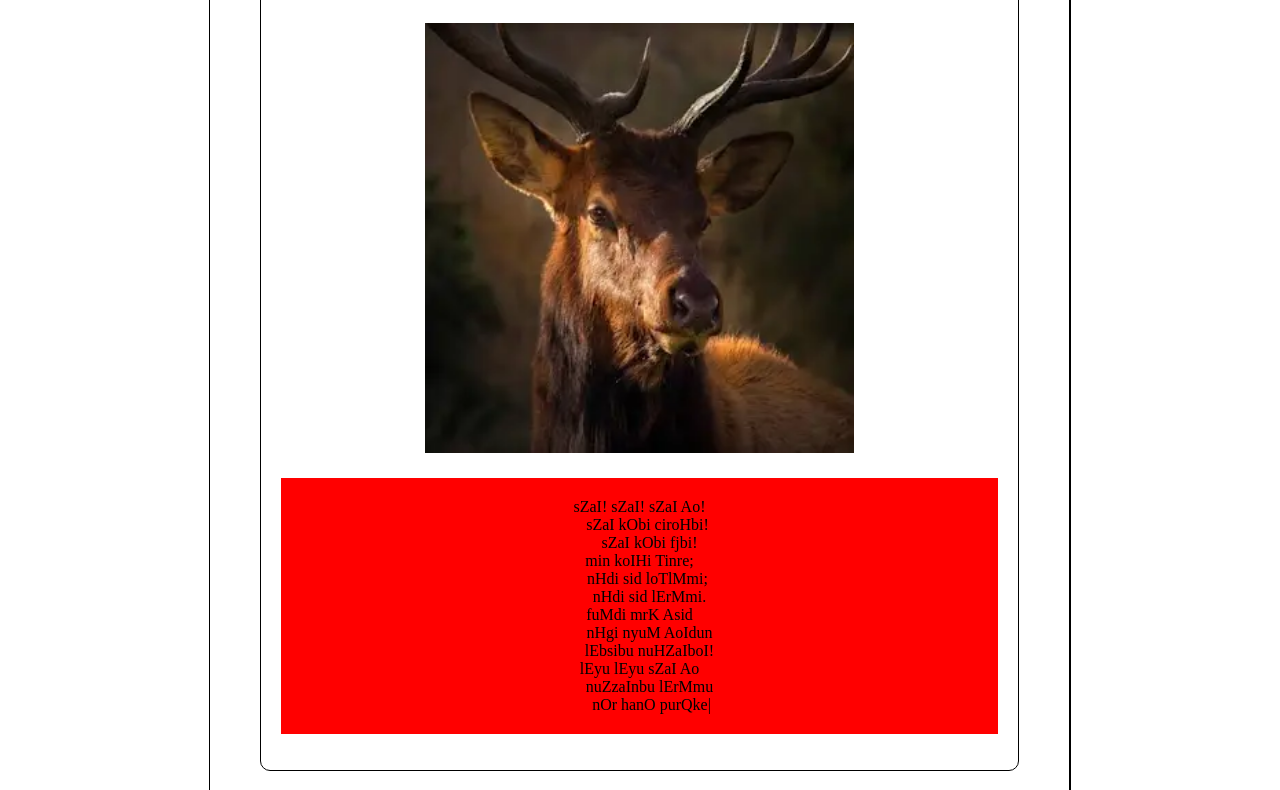
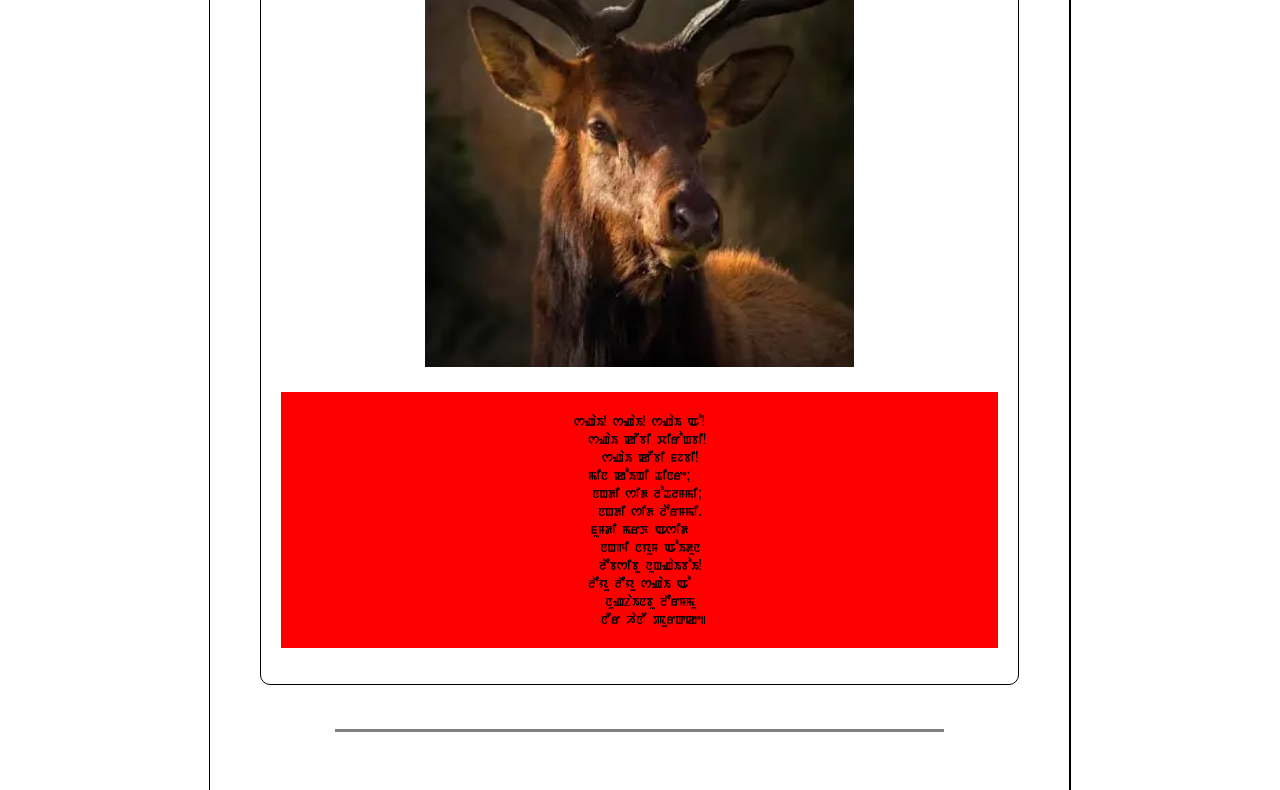
Before and after one commit to jelson25/meiteimayek, a plain HTML site: page index.html in a window 1280 px wide. Shown: the part 396-1186 px from the top of the page. Drawn offline with Linux system fonts and the light colour scheme.

Commit message:
Update index.html

```diff
--- a/index.html
+++ b/index.html
@@ -12,7 +12,7 @@
 
     <style>
 
-        font {
+        @font-face {
 
             font-family: "epaomayek";
 
```
